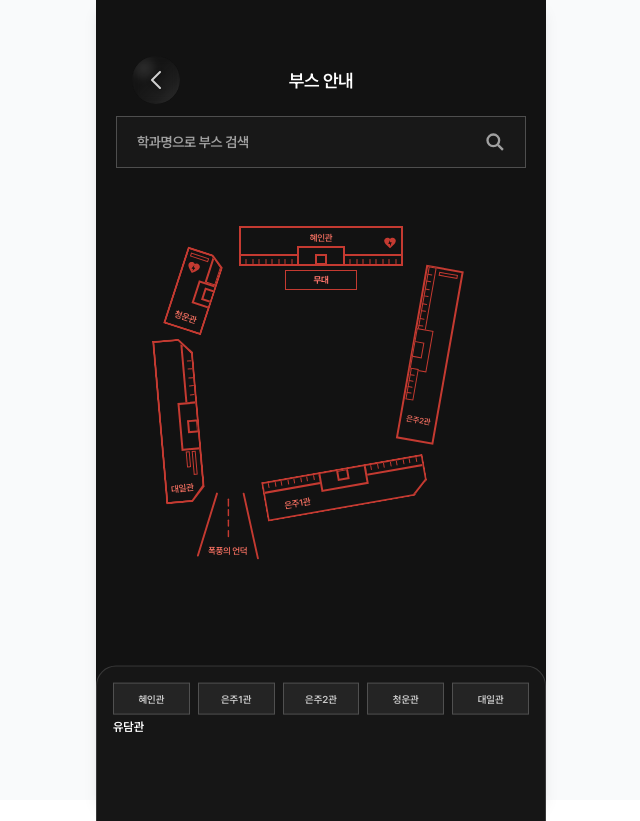
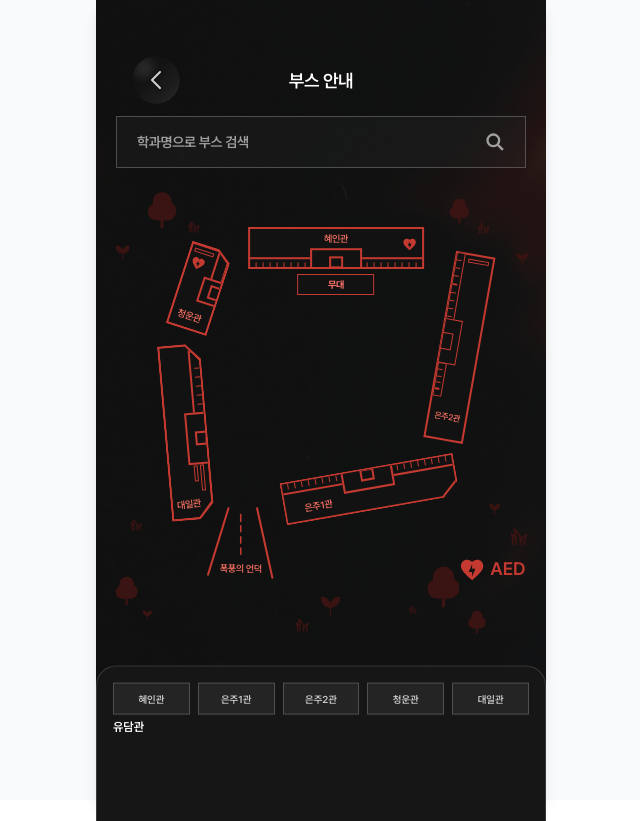
Before and after one commit to LikeLion-SKU/festival-fe, a React (Vite) app: page /booth-map in a window 1280 px wide. Shown: the whole page, without its empty margins (319-959 px from the left). Built offline with nearby package versions, Linux system fonts and the light colour scheme.

Commit message:
🎨 Design: 부스 안내도 지도 레이아웃 수정

```diff
--- a/src/components/Booth/BoothMap.jsx
+++ b/src/components/Booth/BoothMap.jsx
@@ -1,3 +1,7 @@
+import { useLayoutEffect, useRef, useState } from 'react';
+
+import AedIcon from '@/assets/icons/aed.svg?react';
+import boothMapBg from '@/assets/images/booth-map-bg.svg';
 import Cheongun from '@/components/Booth/Cheongun';
 import Daeil from '@/components/Booth/Daeil';
 import Eunju1 from '@/components/Booth/Eunju1';
@@ -5,39 +9,95 @@ import Eunju2 from '@/components/Booth/Eunju2';
 import Hyein from '@/components/Booth/Hyein';
 import Pokpung from '@/components/Booth/Pokpung';
 
+const BOOTH_MAP_DESIGN_WIDTH = 390;
+const BOOTH_MAP_DESIGN_HEIGHT = (BOOTH_MAP_DESIGN_WIDTH * 360) / 335;
+
 /**
  * 부스 지도 영역
  * @param {{ activeBuildingId?: string; onSelectBuilding?: (id: string) => void }} props
  */
 export default function BoothMap({ activeBuildingId, onSelectBuilding }) {
+  const containerRef = useRef(null);
+  const [zoom, setZoom] = useState(1);
+
+  useLayoutEffect(() => {
+    const el = containerRef.current;
+    if (!el) return;
+    const update = () => {
+      const w = el.getBoundingClientRect().width;
+      setZoom(w > 0 ? w / BOOTH_MAP_DESIGN_WIDTH : 1);
+    };
+    update();
+    const ro = new ResizeObserver(update);
+    ro.observe(el);
+    return () => ro.disconnect();
+  }, []);
+
+  const scaleLayerStyle = {
+    width: BOOTH_MAP_DESIGN_WIDTH,
+    height: BOOTH_MAP_DESIGN_HEIGHT,
+    zoom,
+  };
+
   return (
-    <div className="relative aspect-[335/360] w-full bg-[#121212]">
-      <div className="pointer-events-auto absolute left-1/2 top-[8%] z-10 -translate-x-1/2">
-        <Hyein active={activeBuildingId === 'hyein'} onClick={() => onSelectBuilding?.('hyein')} />
+    <div ref={containerRef} className="relative aspect-[335/360] w-full bg-transparent">
+      <div
+        className="pointer-events-none absolute inset-0 z-0 bg-contain bg-no-repeat"
+        style={{
+          backgroundImage: `url(${boothMapBg})`,
+          backgroundPosition: 'center calc(50%)',
+        }}
+        aria-hidden
+      />
+      <div className="pointer-events-none absolute inset-0 z-10 overflow-visible">
+        <div className="absolute left-0 top-0 origin-top-left" style={scaleLayerStyle}>
+          <div className="relative h-full w-full">
+            <div
+              className="pointer-events-none absolute left-[91%] top-[85%] z-[5] flex -translate-x-1/2 -translate-y-1/2 items-center gap-1"
+              aria-hidden
+            >
+              <AedIcon width={25} height={25} className="shrink-0 [&_path]:fill-[#C43A31]" />
+              <span className="-translate-y-[1px] whitespace-nowrap text-[1.05rem] font-semibold leading-none text-[#C43A31] [font-family:Pretendard]">
+                AED
+              </span>
             </div>
-      <div className="pointer-events-auto absolute left-[10%] top-[18%] z-10">
+            <div className="absolute inset-0 z-10 translate-x-[14px]">
+              <div className="pointer-events-auto absolute left-1/2 top-[8%] -translate-x-1/2">
+                <Hyein
+                  active={activeBuildingId === 'hyein'}
+                  onClick={() => onSelectBuilding?.('hyein')}
+                />
+              </div>
+              <div className="pointer-events-auto absolute left-[7%] top-[17%]">
                 <Cheongun
                   active={activeBuildingId === 'cheongun'}
                   onClick={() => onSelectBuilding?.('cheongun')}
                 />
               </div>
-      <div className="pointer-events-auto absolute left-[24%] top-[34%] z-10">
+              <div className="pointer-events-auto absolute left-[24%] top-[32%]">
                 <Eunju1
                   active={activeBuildingId === 'eunju1'}
                   onClick={() => onSelectBuilding?.('eunju1')}
                 />
               </div>
-      <div className="pointer-events-auto absolute left-[55%] top-[33%] z-10">
+              <div className="pointer-events-auto absolute left-[57%] top-[31%]">
                 <Eunju2
                   active={activeBuildingId === 'eunju2'}
                   onClick={() => onSelectBuilding?.('eunju2')}
                 />
               </div>
-      <div className="pointer-events-auto absolute left-[-3.5%] top-[47%] z-10">
-        <Daeil active={activeBuildingId === 'daeil'} onClick={() => onSelectBuilding?.('daeil')} />
+              <div className="pointer-events-auto absolute left-[-7%] top-[49%]">
+                <Daeil
+                  active={activeBuildingId === 'daeil'}
+                  onClick={() => onSelectBuilding?.('daeil')}
+                />
               </div>
-      <div className="pointer-events-none absolute left-[20%] top-[65%] z-10">
+              <div className="pointer-events-none absolute left-[19%] top-[68%]">
                 <Pokpung />
+              </div>
+            </div>
+          </div>
+        </div>
       </div>
     </div>
   );
--- a/src/pages/Booth/BoothMap.jsx
+++ b/src/pages/Booth/BoothMap.jsx
@@ -1,5 +1,6 @@
 import { useMemo, useRef, useState } from 'react';
 
+import backgroundImg from '@/assets/images/about-fire2.svg';
 import BoothMap from '@/components/Booth/BoothMap';
 import PageHeader from '@/components/common/PageHeader';
 import SearchInput from '@/components/common/SearchInput';
@@ -19,7 +20,16 @@ export default function BoothMapPage() {
   }, []);
 
   return (
-    <section className="relative min-h-dvh overflow-hidden bg-[#121212] text-white">
+    <section
+      className="relative min-h-dvh overflow-hidden text-white"
+      style={{
+        backgroundImage: `url(${backgroundImg})`,
+        backgroundSize: 'cover',
+        backgroundPosition: 'center',
+        backgroundRepeat: 'no-repeat',
+        backgroundColor: '#121212',
+      }}
+    >
       <div className="mx-auto flex w-full max-w-[450px] flex-col px-4 pb-[11.5rem] pt-[max(3.25rem,calc(env(safe-area-inset-top)+0.5rem))]">
         <div className="relative min-h-[2.75rem]">
           <PageHeader title="부스 안내" to="/" fixed={false} top="0rem" />
```
Also changed, not shown: src/assets/images/booth-map-bg.svg (added). Lines whose indentation alone changed are shown as unchanged.
